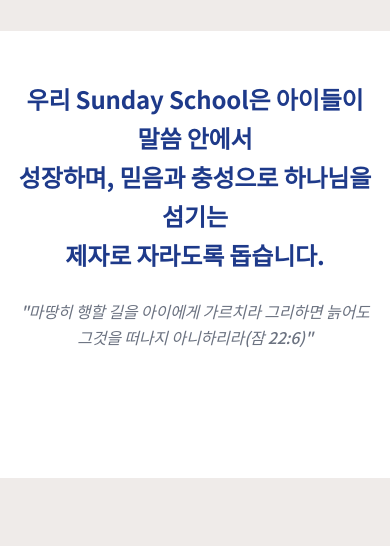
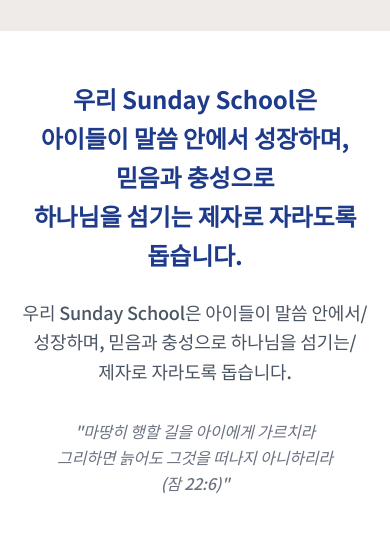
Before and after one commit to allaboutcan-pixel/thesentchurch, a React (Vite) app: page /ministry in a window 390 px wide. Shown: the part 822-1368 px from the top of the page. Built offline with nearby package versions, Linux system fonts and the light colour scheme; no server answers; the database is empty; a web font is replaced by a local one.

Commit message:
Style: Maintain main title and apply line breaks specifically to Next Generation subtitle on mobile

```diff
--- a/src/i18n.js
+++ b/src/i18n.js
@@ -215,8 +215,9 @@ const resources = {
                 "learn_more": "자세히 보기",
                 "fold": "접기",
                 "sunday_school_title": "우리 Sunday School은\n아이들이 말씀 안에서 성장하며, 믿음과 충성으로\n하나님을 섬기는 제자로 자라도록 돕습니다.",
-                "sunday_school_desc_mobile": "우리 Sunday School은 아이들이 말씀 안에서<br/>성장하며, 믿음과 충성으로 하나님을 섬기는<br/>제자로 자라도록 돕습니다.",
+                "sunday_school_desc_mobile": "우리 Sunday School은 아이들이 말씀 안에서/<br/>성장하며, 믿음과 충성으로 하나님을 섬기는/<br/>제자로 자라도록 돕습니다.",
                 "sunday_school_subtitle": "마땅히 행할 길을 아이에게 가르치라 그리하면 늙어도 그것을 떠나지 아니하리라(잠 22:6)",
+                "sunday_school_subtitle_mobile": "마땅히 행할 길을 아이에게 가르치라<br/>그리하면 늙어도 그것을 떠나지 아니하리라<br/>(잠 22:6)",
                 "tsc_name": "The Sent Children (TSC)",
                 "tsc_target": "K - Gr.7",
                 "tsc_desc": "2:30 PM Gathering Room (2시 세대통합예배 후 모임)",
--- a/src/pages/Ministry.jsx
+++ b/src/pages/Ministry.jsx
@@ -266,32 +266,49 @@ const Ministry = () => {
             <div className="bg-white pb-32 pt-12">
                 <div className="max-w-4xl mx-auto text-center px-4">
                     {/* Desktop Version: Keep as is */}
+                    {/* Desktop & Default Korean Title (siteConfig prioritized) */}
                     <h2 className="hidden md:block text-3xl md:text-4xl font-black text-blue-900 mb-6 leading-relaxed whitespace-pre-line break-keep">
                         {i18n.language === 'en'
                             ? t('ministry.sunday_school_title')
                             : (siteConfig?.sundaySchoolTitle || t('ministry.sunday_school_title'))}
                     </h2>
-                    {/* Mobile Version: Use translation with <br/> tags */}
+                    {/* Mobile Title: Same as desktop source but may have separate styling */}
                     <h2
                         className="block md:hidden text-2xl font-bold text-blue-900 mb-6 leading-relaxed"
                         dangerouslySetInnerHTML={{
                             __html: i18n.language === 'en'
                                 ? t('ministry.sunday_school_title').replace(/\n/g, '<br/>')
-                                : t('ministry.sunday_school_desc_mobile')
+                                : (siteConfig?.sundaySchoolTitle || t('ministry.sunday_school_title')).replace(/\n/g, '<br/>')
                         }}
                     />
-                    {i18n.language === 'en' && t('ministry.sunday_school_description') && (
-                        <p
-                            className="text-lg md:text-xl text-gray-600 font-medium leading-relaxed break-keep whitespace-pre-line mb-8"
-                            dangerouslySetInnerHTML={{ __html: t('ministry.sunday_school_description') }}
-                        />
+
+                    {/* Description Section */}
+                    {i18n.language === 'en' ? (
+                        t('ministry.sunday_school_description') && (
+                            <p
+                                className="text-lg md:text-xl text-gray-600 font-medium leading-relaxed break-keep whitespace-pre-line mb-8"
+                                dangerouslySetInnerHTML={{ __html: t('ministry.sunday_school_description') }}
+                            />
+                        )
+                    ) : (
+                        <>
+                            {/* Desktop Korean Description */}
+                            <p className="hidden md:block text-lg md:text-xl text-gray-600 font-medium leading-relaxed break-keep whitespace-pre-line mb-8">
+                                {t('ministry.sunday_school_description_kr') || t('ministry.sunday_school_title')}
+                            </p>
+                            {/* Mobile Korean Description (with requested line breaks) */}
+                            <p
+                                className="block md:hidden text-lg text-gray-600 font-medium leading-relaxed mb-8"
+                                dangerouslySetInnerHTML={{ __html: t('ministry.sunday_school_desc_mobile') }}
+                            />
+                        </>
                     )}
                     <p
                         className="text-base md:text-lg text-gray-500 font-medium italic leading-relaxed break-keep whitespace-pre-line"
                         dangerouslySetInnerHTML={{
                             __html: i18n.language === 'en'
                                 ? `"${t('ministry.sunday_school_subtitle')}"`
-                                : `"${siteConfig?.sundaySchoolSubtitle || t('ministry.sunday_school_subtitle')}"`
+                                : (window.innerWidth < 768 ? `"${t('ministry.sunday_school_subtitle_mobile') || t('ministry.sunday_school_subtitle')}"` : `"${siteConfig?.sundaySchoolSubtitle || t('ministry.sunday_school_subtitle')}"`)
                         }}
                     />
                 </div>
```
